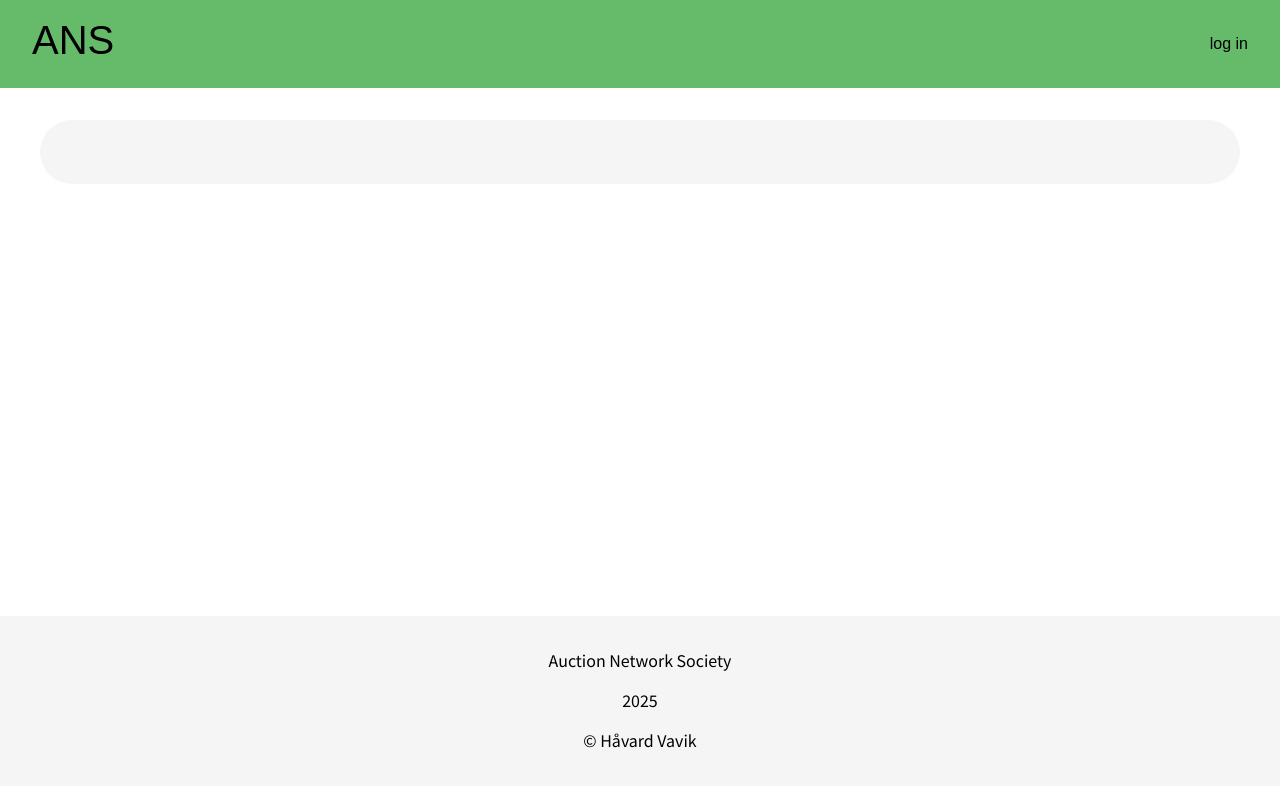
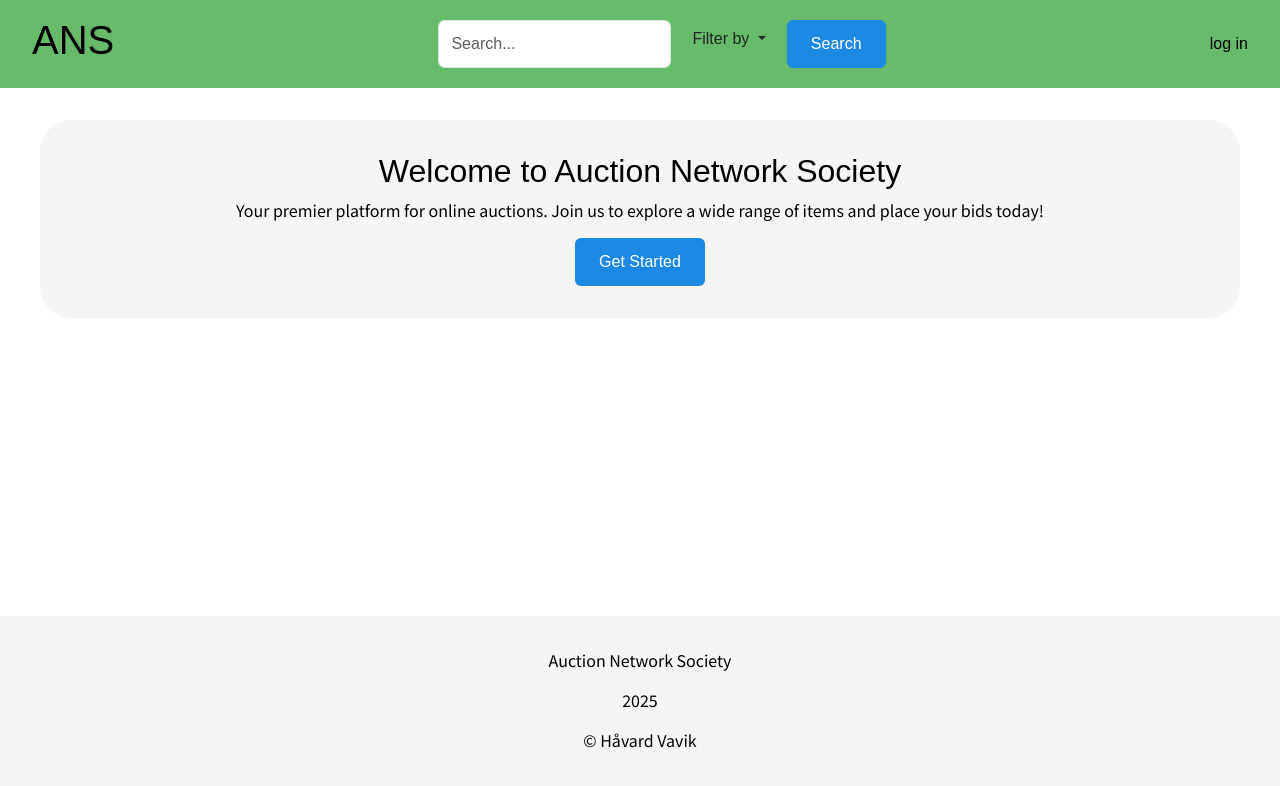
Before and after one commit to Havard52/Semester-Project-2, a website: page login.html in a window 1280 px wide. Drawn offline with nearby package versions, Linux system fonts and the light colour scheme; a web font is replaced by a local one.

Commit message:
search bar and filter in header (html)

```diff
--- a/login.html
+++ b/login.html
@@ -3,8 +3,9 @@
 <head>
     <meta charset="UTF-8">
     <meta name="viewport" content="width=device-width, initial-scale=1.0">
-    <title>ANS | Auction Network Society</title>
+    <title>ANS | Log in or register</title>
     <link href="https://cdn.jsdelivr.net/npm/bootstrap@5.3.2/dist/css/bootstrap.min.css" rel="stylesheet">
+    <script src="https://cdn.jsdelivr.net/npm/bootstrap@5.3.2/dist/js/bootstrap.bundle.min.js"></script>
     <link rel="stylesheet" href="src/scss/styles.css">
     <link rel="preconnect" href="https://fonts.googleapis.com">
     <link rel="preconnect" href="https://fonts.gstatic.com" crossorigin>
@@ -13,12 +14,27 @@
 <body>
     <header >
         <a href="index.html" id="logo"><h1>ANS</h1></a>
-            <a href="login.index">log in</a>
+            <form class="d-flex" role="search">
+            <input class="form-control me-2" type="search" placeholder="Search..." aria-label="Search">
+            <div class="dropdown me-2">
+                <button class="btn dropdown-toggle" type="button" data-bs-toggle="dropdown" aria-expanded="false">
+                Filter by
+                </button>
+                <ul class="dropdown-menu">
+                <li><a class="dropdown-item" href="#">Title</a></li>
+                <li><a class="dropdown-item" href="#">ID</a></li>
+                </ul>
+            </div>
+            <button class="btn btn-primary" type="submit">Search</button>
+            </form>
+        <a href="login.html">log in</a>
     </header>
     <main>
         <section class=" container section-grey text-center">
+            <h2>Welcome to Auction Network Society</h2>
+            <p>Your premier platform for online auctions. Join us to explore a wide range of items and place your bids today!</p>
+            <a href="login.html" class="btn btn-primary">Get Started</a>
         </section>
-
     </main>
     <footer class="section-grey text-center footer fixed-bottom">
         <p>Auction Network Society</p>
```
Also changed, not shown: index.html (+15 -2 lines).
